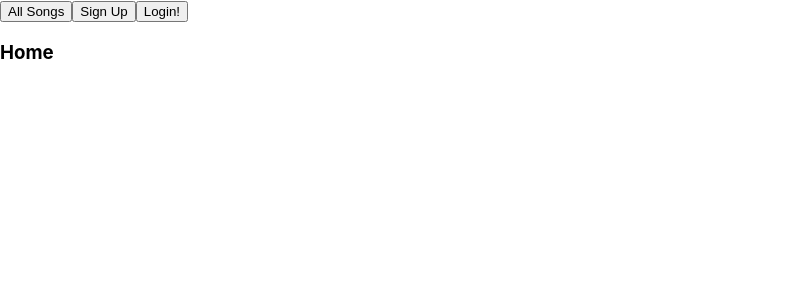
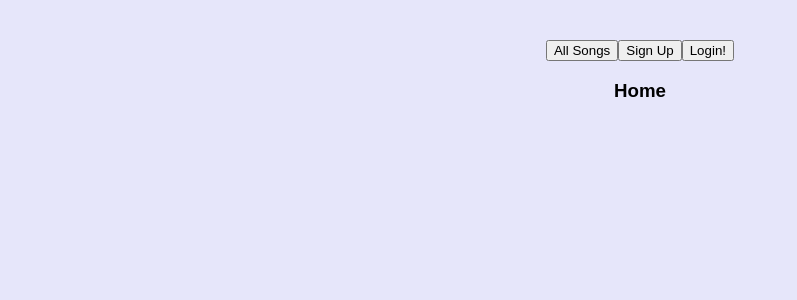
Before and after one commit to camryn-e/song-rewriter-final-project, a React (Create React App) app in the folder client/: page / in a window 1280 px wide. Shown: the top 300 px of the page, without its empty margins (0-797 px from the left). Built offline with nearby package versions, Linux system fonts and the light colour scheme; no server answers.

Commit message:
Profile component includes Rewrite show route

```diff
--- a/client/src/App.css
+++ b/client/src/App.css
@@ -36,3 +36,11 @@
     transform: rotate(360deg);
   }
 }
+
+body {
+  background-color: lavender;
+  /* color: white; */
+  padding: 40px;
+  font-family: Arial;
+  text-align: center;
+}
--- a/client/src/App.js
+++ b/client/src/App.js
@@ -57,7 +57,7 @@ function App() {
       <NavBar user={user} loggedIn={loggedIn} loggedOut={logoutUser}/>
       <Switch>
         <div>
-          <Route path="/" component={Home}/>
+          <Route exact path="/" component={Home}/>
           <Route exact path="/signup" render={routerProps => <SignupForm {...routerProps} onLogin={loginUser}/>}/>
           <Route exact path="/login" render={routerProps => <LoginForm {...routerProps} onLogin={loginUser}/>}/>
           <Route exact path="/add-song" component={NewSongForm}/>
--- a/client/src/components/Profile.js
+++ b/client/src/components/Profile.js
@@ -1,4 +1,5 @@
 import { useEffect, useState } from "react";
+import RewriteLink from "../links/RewriteLink";
 
 const Profile = ({user}) => {
 
@@ -16,7 +17,7 @@ const Profile = ({user}) => {
     //     })
     // }, [props.match.params.id])
 
-    const rewriteList = user.rewrites.map(r => <div key={r.id}><p>{r.title}</p></div>)
+    const rewriteList = user.rewrites.map(r => <RewriteLink key={r.id} rewrite={r}/>)
 
     return (
         <div>
```
